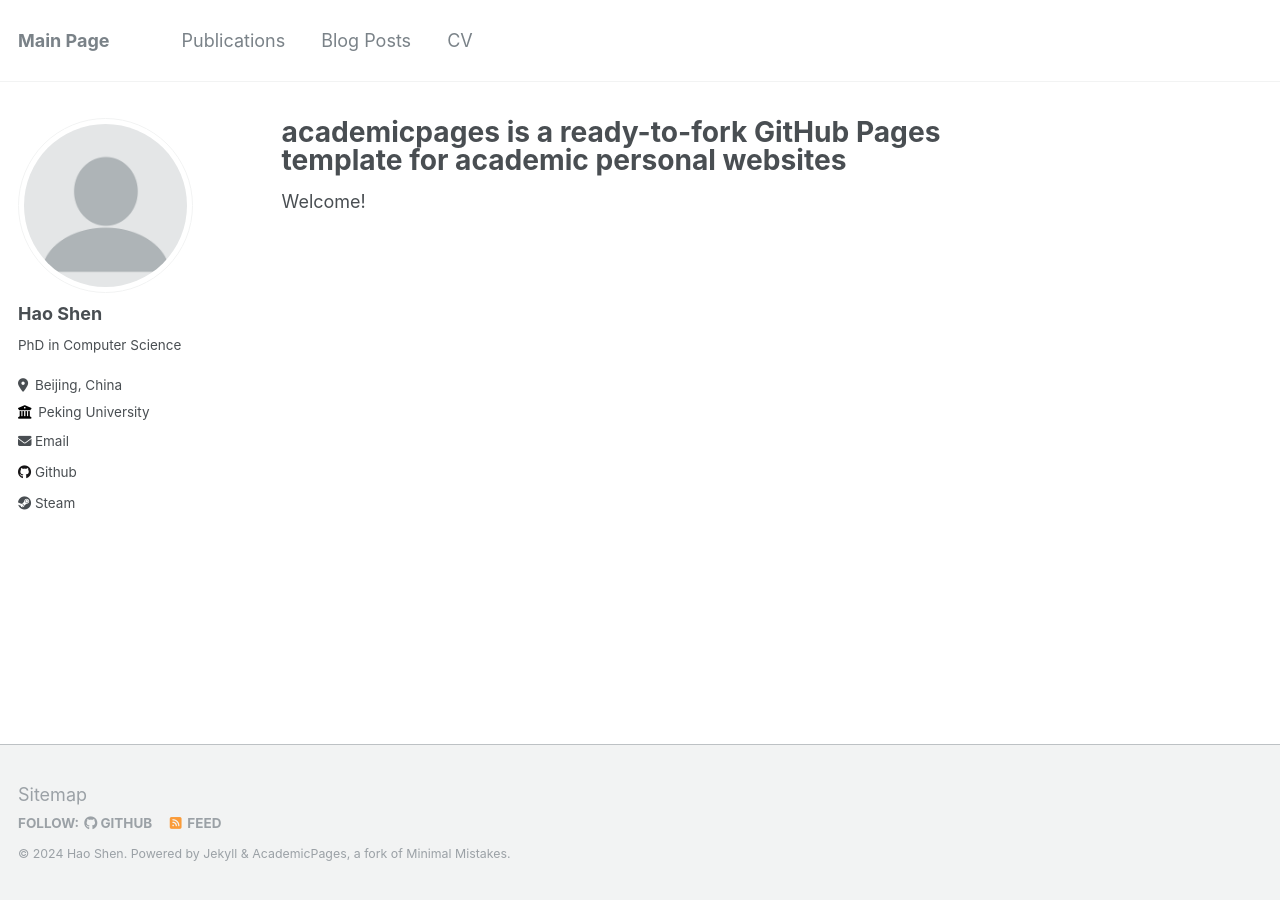
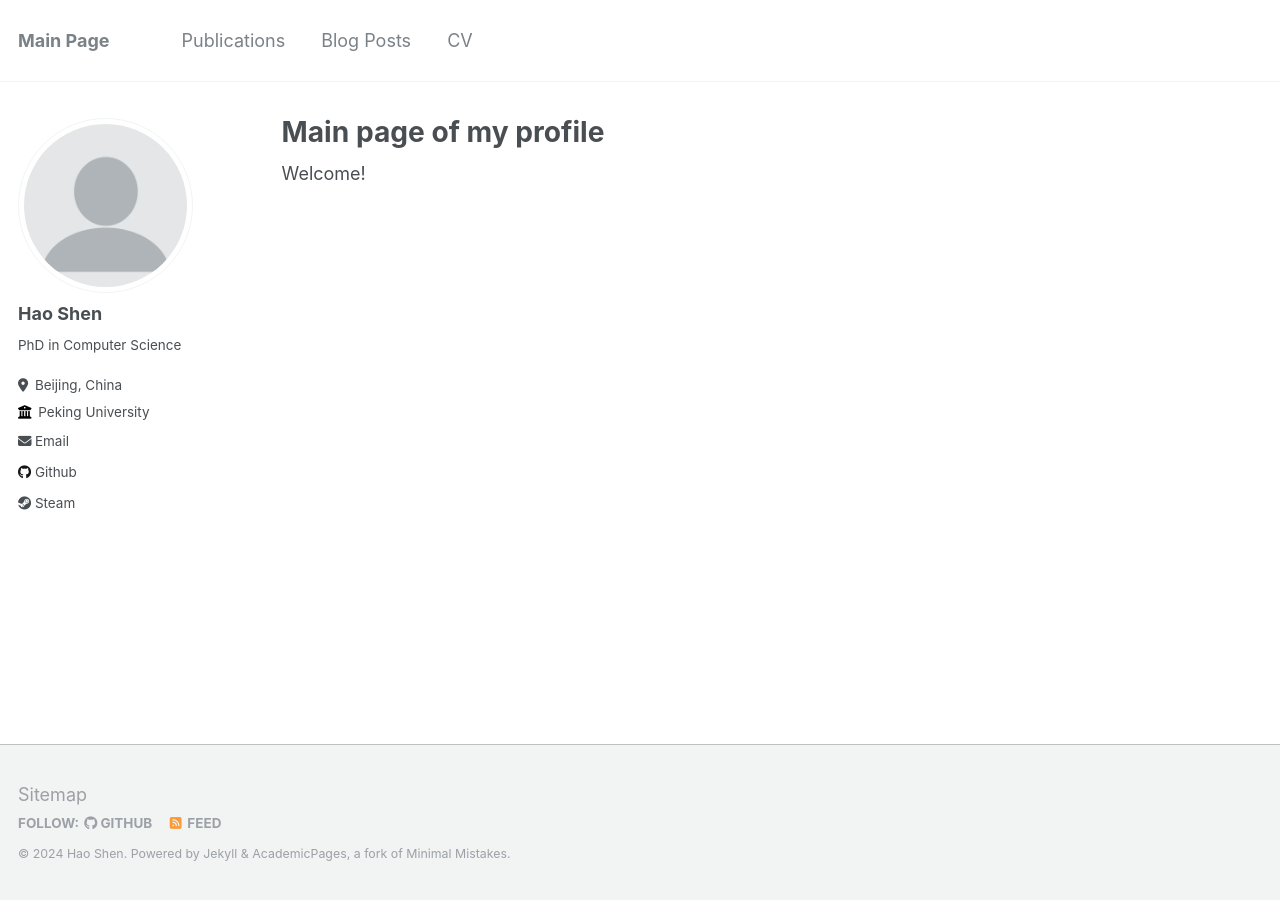
Before and after one commit to shen-hhao/shen-hhao.github.io, a Jekyll site: the page built from _pages/about.md, in a window 1280 px wide. Built offline with Jekyll 4.4.1, drawn with Linux system fonts in a browser that asks for light colours.

Commit message:
Update about.md

```diff
--- a/_pages/about.md
+++ b/_pages/about.md
@@ -1,6 +1,6 @@
 ---
 permalink: /
-title: "academicpages is a ready-to-fork GitHub Pages template for academic personal websites"
+title: "Main page of my profile"
 author_profile: true
 redirect_from:
   - /about/
```
